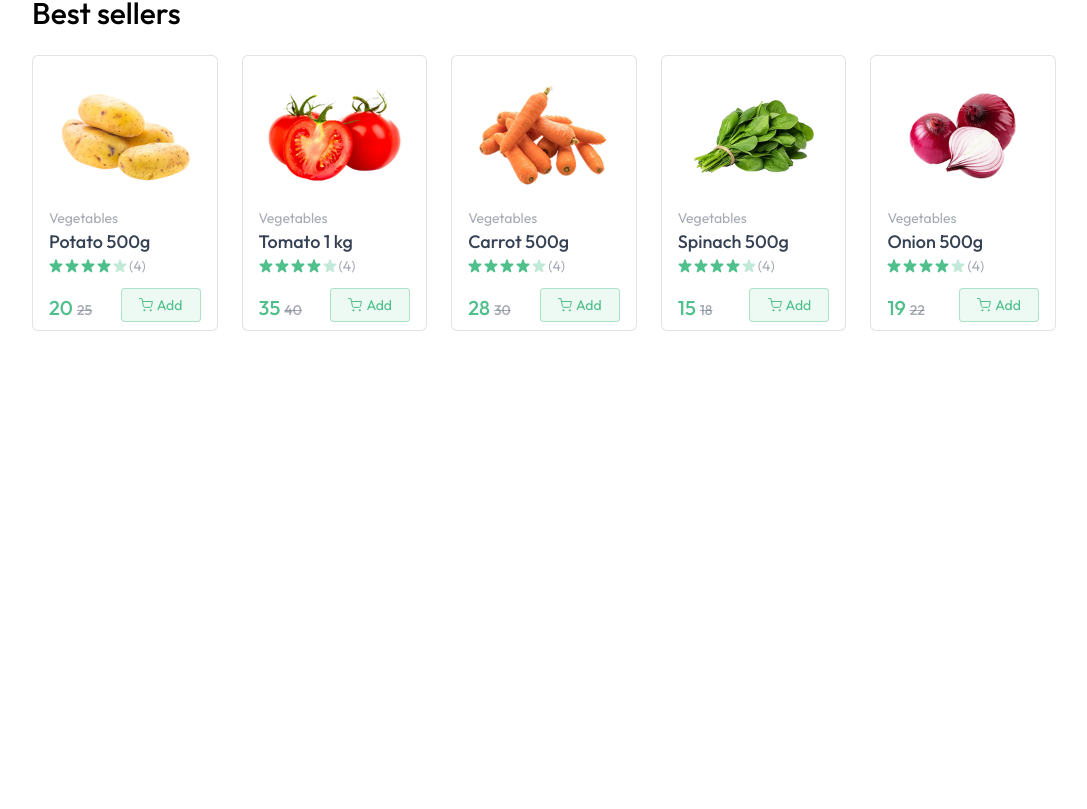
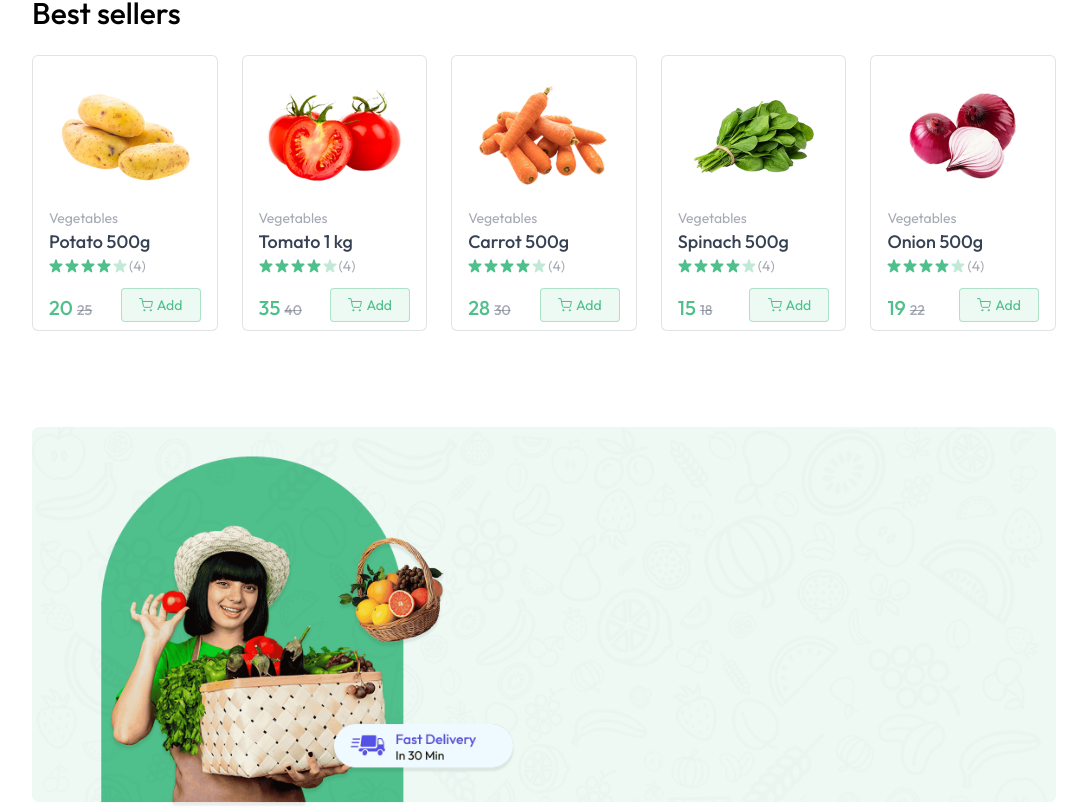
Before and after one commit to Kafoor-Nimas/Grocery-Delivery, a React (Vite) app in the folder client/: page / in a window 1280 px wide. Shown: the part 873-1682 px from the top of the page, without its empty margins (96-1183 px from the left). Before the commit the page ends 1204 px from the top, so only its background shows below. Built offline with nearby package versions, Linux system fonts and the light colour scheme.

Commit message:
feat: add BottomBanner component to Home page

```diff
--- /dev/null
+++ b/client/src/components/BottomBanner.jsx
@@ -0,0 +1,21 @@
+import React from "react";
+import { assets } from "../assets/assets";
+
+const BottomBanner = () => {
+  return (
+    <div className="relative mt-24">
+      <img
+        src={assets.bottom_banner_image}
+        alt="banner"
+        className="w-full hidden md:block"
+      />
+      <img
+        src={assets.bottom_banner_image_sm}
+        alt="banner"
+        className="w-full  md:hidden"
+      />
+    </div>
+  );
+};
+
+export default BottomBanner;
--- a/client/src/pages/Home.jsx
+++ b/client/src/pages/Home.jsx
@@ -2,6 +2,7 @@
 import MainBanner from "../components/MainBanner";
 import Categories from "../components/Categories";
 import BestSeller from "../components/BestSeller";
+import BottomBanner from "../components/BottomBanner";
 
 const Home = () => {
   return (
@@ -9,6 +10,7 @@
       <MainBanner />
       <Categories />
       <BestSeller/>
+      <BottomBanner/>
     </div>
   );
 };
```
